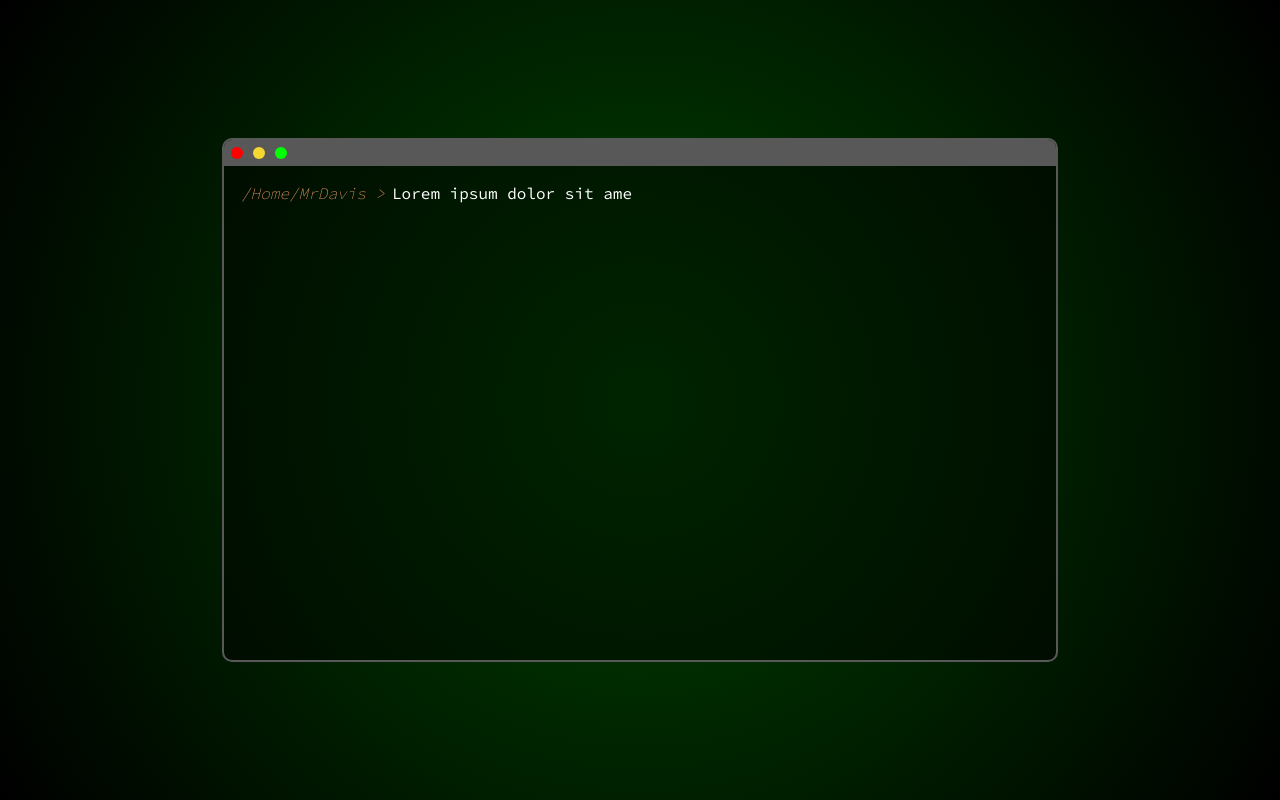
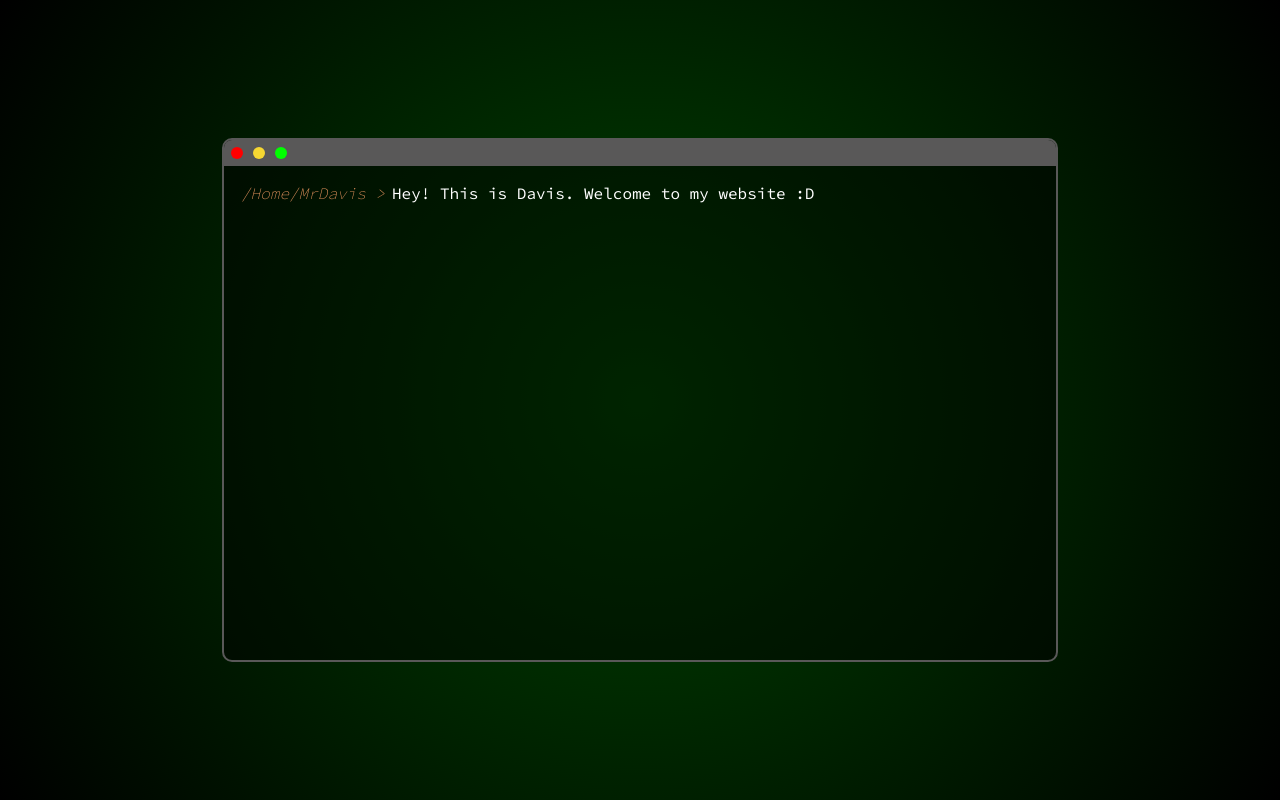
Before and after one commit to wj127/davis_portfolio, a Next.js app: page / in a window 1280 px wide. Built offline with nearby package versions, Linux system fonts and the light colour scheme.

Commit message:
[Feature Add]: terminal and cursor logic + fixing a performance bug

```diff
--- /dev/null
+++ b/src/app/components/console.tsx
@@ -0,0 +1,56 @@
+'use client';
+
+import React from 'react';
+import styles from '../landing.module.scss';
+import { TerminalCursor } from './terminal-cursor';
+import { Source_Code_Pro } from 'next/font/google';
+
+const sourceCodePro = Source_Code_Pro({
+  subsets: ['latin'],
+  weight: ['200', '400'],
+  style: ['normal', 'italic'],
+  variable: '--font-source-code-pro',
+});
+
+const texts = [
+  'Hey! This is Davis. Welcome to my website :D',
+  'I am a software engineer with a passion for web development',
+  'I am a full stack developer with experience in React, Node.js, and Python',
+  'I am also a cybersecurity enthusiast and a CTF player',
+];
+
+export const Console: React.FC = () => {
+  const [currentIndex, setCurrentIndex] = React.useState(0);
+
+  return (
+    <div className={`${styles.consoleWrapper} ${sourceCodePro.variable}`}>
+      <div className={styles.consoleTop}>
+        <div className={styles.buttonContainer}>
+          <div id={styles.buttonCancel} className={styles.button} />
+          <div id={styles.buttonMinimize} className={styles.button} />
+          <div id={styles.buttonMaximize} className={styles.button} />
+        </div>
+      </div>
+      <div>
+        {currentIndex > 0 &&
+          texts.slice(0, currentIndex).map((text, index) => (
+            <div className={styles.consoleTextWrapper} key={index}>
+              <div className={styles.terminalTextWrapper}>
+                <p className={styles.terminalText}>
+                  <span className={styles.consoleTextPre}>/Home/MrDavis &gt;</span>
+                  {text}
+                </p>
+              </div>
+            </div>
+          ))}
+        <div className={styles.consoleTextWrapper}>
+          <TerminalCursor
+            key={currentIndex}
+            textToDisplay={texts.at(currentIndex) ?? ''}
+            onNext={() => setCurrentIndex((prev) => prev + 1)}
+          />
+        </div>
+      </div>
+    </div>
+  );
+};
--- a/src/app/components/terminal-cursor.tsx
+++ b/src/app/components/terminal-cursor.tsx
@@ -1,13 +1,21 @@
-'use client'
+'use client';
 
 import React, { useEffect, useState } from 'react';
 import styles from '../landing.module.scss';
 
 // const text = 'Hey! This is Davis. Welcome to my website :D';
-const text = 'Lorem ipsum dolor sit amet, consectetur adipiscing elit. Cras placerat mi non diam ornare dictum. Nullam laoreet mattis velit sed lobortis. Donec quis convallis leo. Nunc aliquet aliquet libero, ultrices faucibus lacus aliquet quis.';
-let timeout: ReturnType<typeof setTimeout>;
+const text =
+  'Lorem ipsum dolor sit amet, consectetur adipiscing elit. Cras placerat mi non diam ornare dictum. Nullam laoreet mattis velit sed lobortis. Donec quis convallis leo. Nunc aliquet aliquet libero, ultrices faucibus lacus aliquet quis.';
+let displayTimeout: ReturnType<typeof setTimeout>;
+let onEndTimeout: ReturnType<typeof setTimeout>;
 
-export const TerminalCursor: React.FC = () => {
+type TerminalCursorProps = {
+  textToDisplay: string;
+  onNext: () => void;
+};
+
+export const TerminalCursor: React.FC<TerminalCursorProps> = ({ textToDisplay, onNext }) => {
+  console.log(textToDisplay);
   const [initState, setInitState] = useState(false);
   const [displayedText, setDisplayedText] = useState('');
   const [currentIndex, setCurrentIndex] = useState(0);
@@ -21,15 +29,26 @@ export const TerminalCursor: React.FC = () => {
 
   useEffect(() => {
     if (!initState) return;
-    if (timeout) clearTimeout(timeout);
-    if (currentIndex < text.length) {
-      timeout = setTimeout(() => {
-        setDisplayedText(displayedText + text[currentIndex]);
+    if (displayTimeout) clearTimeout(displayTimeout);
+    if (currentIndex < textToDisplay.length) {
+      displayTimeout = setTimeout(() => {
+        setDisplayedText(displayedText + textToDisplay[currentIndex]);
         setCurrentIndex(currentIndex + 1);
-      }, Math.random() * 200);
-      return () => clearTimeout(timeout);
+      }, Math.random() * 100);
     }
-  }, [currentIndex, displayedText, initState]);
+    return () => clearTimeout(displayTimeout);
+  }, [currentIndex, displayedText, initState, textToDisplay]);
+
+  useEffect(() => {
+    if (onEndTimeout) clearTimeout(onEndTimeout);
+    if (currentIndex && currentIndex === textToDisplay.length) {
+      onEndTimeout = setTimeout(() => {
+        setDisplayedText('');
+        onNext();
+      }, 2000);
+    }
+    return () => clearTimeout(onEndTimeout);
+  }, [onNext, currentIndex, textToDisplay]);
 
   return (
     <div className={styles.terminalTextWrapper}>
--- a/src/app/landing.module.scss
+++ b/src/app/landing.module.scss
@@ -59,7 +59,7 @@ $end-color: #000000;
 }
 
 .terminalText {
-  font-family: var(--font-source-code-pro);
+  font-family: var(--font-source-code-pro), serif;
   font-weight: 400;
   color: white;
   margin-left: 7px;
@@ -94,7 +94,7 @@ $end-color: #000000;
 }
 
 .consoleTextPre {
-  font-family: var(--font-source-code-pro);
+  font-family: var(--font-source-code-pro), serif;
   font-weight: 200;
   font-style: italic;
   color: #FAA066;
--- a/src/app/page.tsx
+++ b/src/app/page.tsx
@@ -1,29 +1,10 @@
 import styles from "./landing.module.scss";
-import { TerminalCursor } from './components/terminal-cursor';
-import { Source_Code_Pro } from '@next/font/google';
-
-const sourceCodePro = Source_Code_Pro({
-  subsets: ['latin'],
-  weight: ['200', '400'],
-  style: ['normal', 'italic'],
-  variable: '--font-source-code-pro',
-});
+import { Console } from './components/console';
 
 export default function Home() {
   return (
     <div className={styles.mainDiv}>
-      <div className={`${styles.consoleWrapper} ${sourceCodePro.variable}`}>
-        <div className={styles.consoleTop}>
-          <div className={styles.buttonContainer}>
-            <div id={styles.buttonCancel} className={styles.button}/>
-            <div id={styles.buttonMinimize} className={styles.button}/>
-            <div id={styles.buttonMaximize} className={styles.button}/>
-          </div>
-        </div>
-        <div className={styles.consoleTextWrapper}>
-          <TerminalCursor />
-        </div>
-      </div>
+      <Console />
     </div>
   );
 }
```
Also changed, not shown: src/app/layout.tsx (+8 -7 lines).
